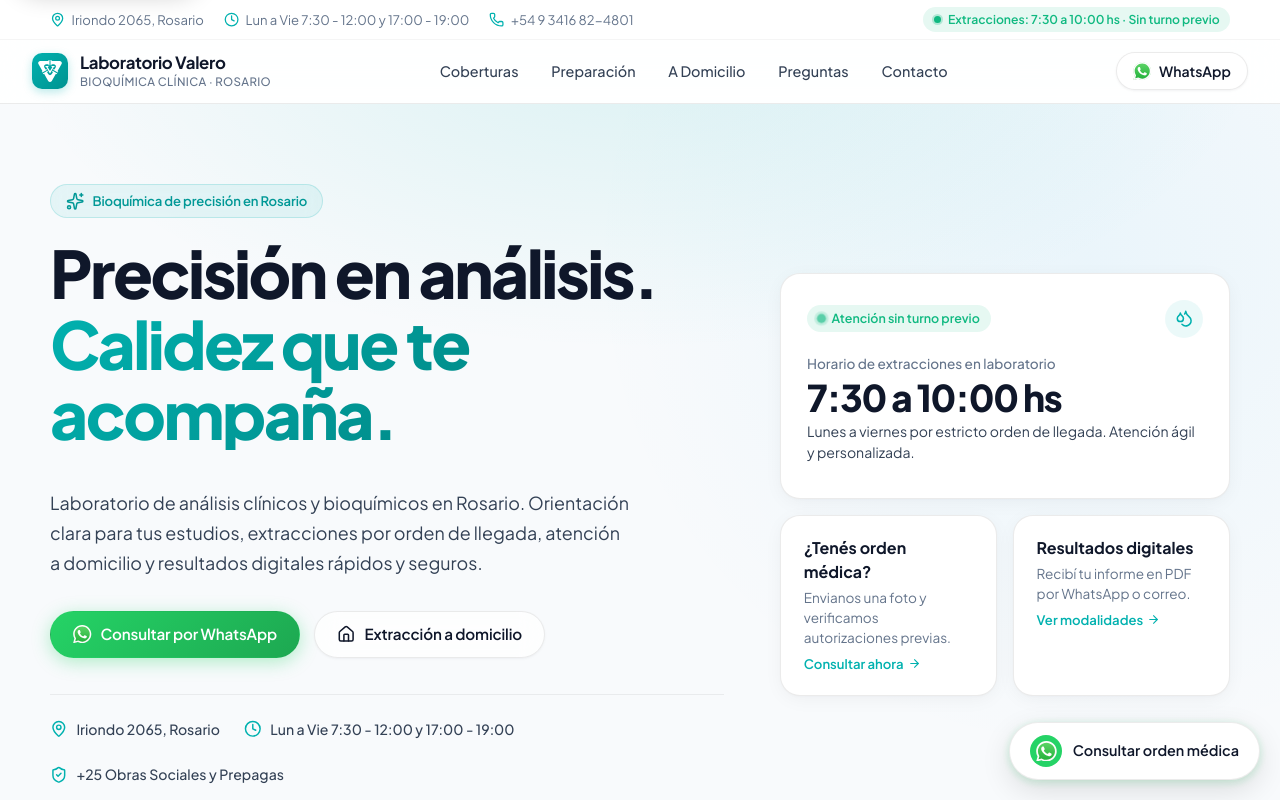
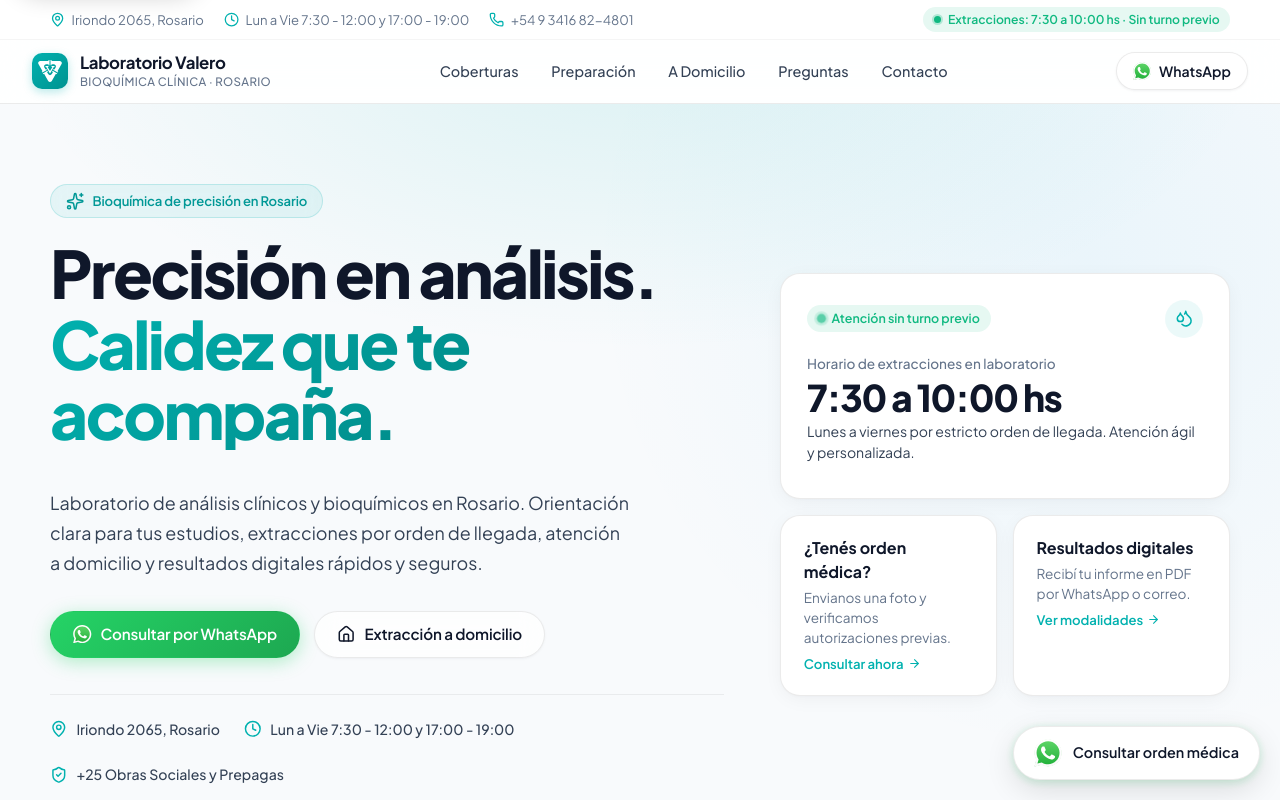
Before and after one commit to franciscobuchini/laboratoriovalero, a React (Vite) app: page / in a window 1280 px wide. Shown: the top 800 px of the page. Built offline with nearby package versions, Linux system fonts and the light colour scheme.

Commit message:
fix: remove green container from floating WhatsApp icon

```diff
--- a/src/App.tsx
+++ b/src/App.tsx
@@ -1093,9 +1093,7 @@ export default function App() {
         rel="noreferrer"
         aria-label="Consultar por WhatsApp"
       >
-        <div className="whatsapp-icon-wrap">
-          <IconifyIcon icon="logos:whatsapp-icon" className="icon" aria-hidden="true" />
-        </div>
+        <IconifyIcon icon="logos:whatsapp-icon" className="icon" aria-hidden="true" />
         <span>Consultar orden médica</span>
       </a>
 
--- a/src/index.css
+++ b/src/index.css
@@ -1642,21 +1642,10 @@ h2 {
   box-shadow: 0 14px 36px rgba(0, 0, 0, 0.16), 0 4px 12px rgba(37, 211, 102, 0.3);
 }
 
-.floating-whatsapp .whatsapp-icon-wrap {
-  width: 32px;
-  height: 32px;
-  border-radius: 50%;
-  background: #25d366;
-  display: flex;
-  align-items: center;
-  justify-content: center;
+.floating-whatsapp .icon {
+  width: 1.75rem;
+  height: 1.75rem;
   flex: 0 0 auto;
-}
-
-.floating-whatsapp .whatsapp-icon-wrap .icon {
-  width: 1.3rem;
-  height: 1.3rem;
-  color: #ffffff;
 }
 
 /* =========================================================
```
